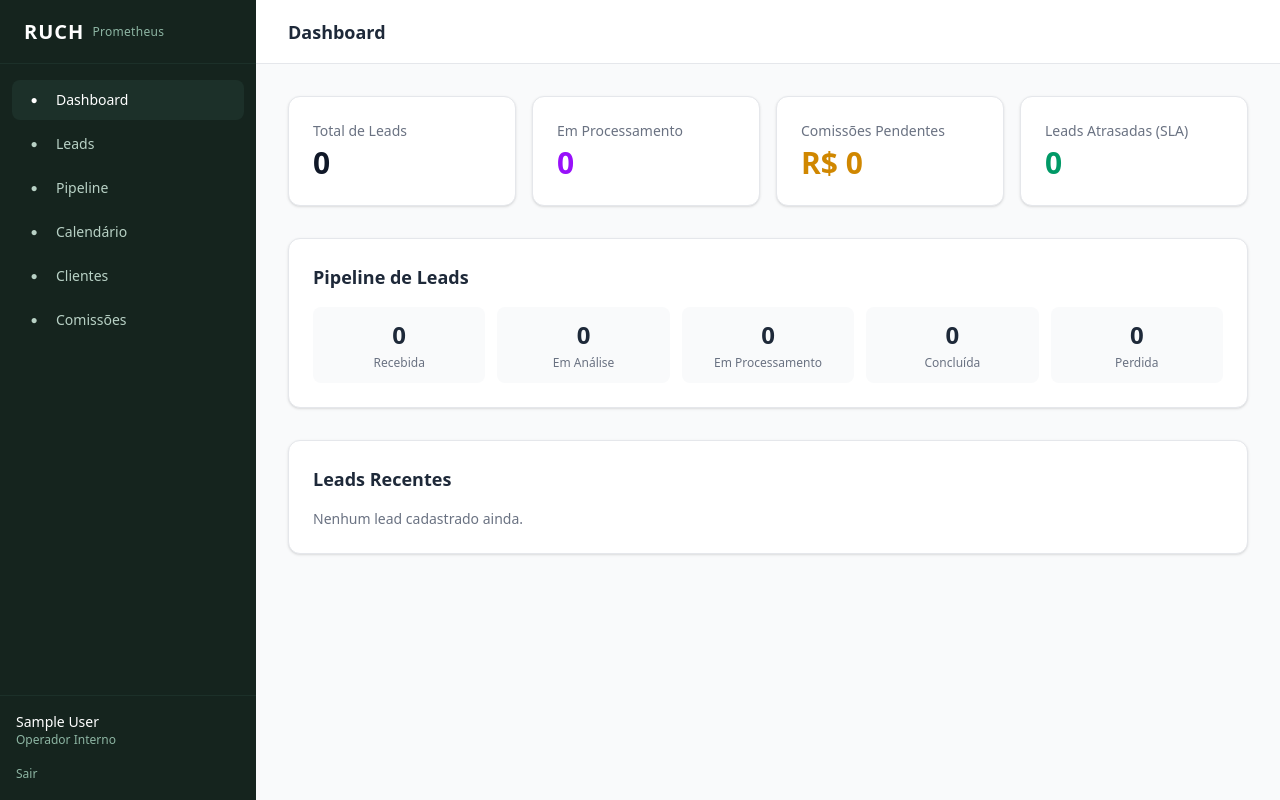
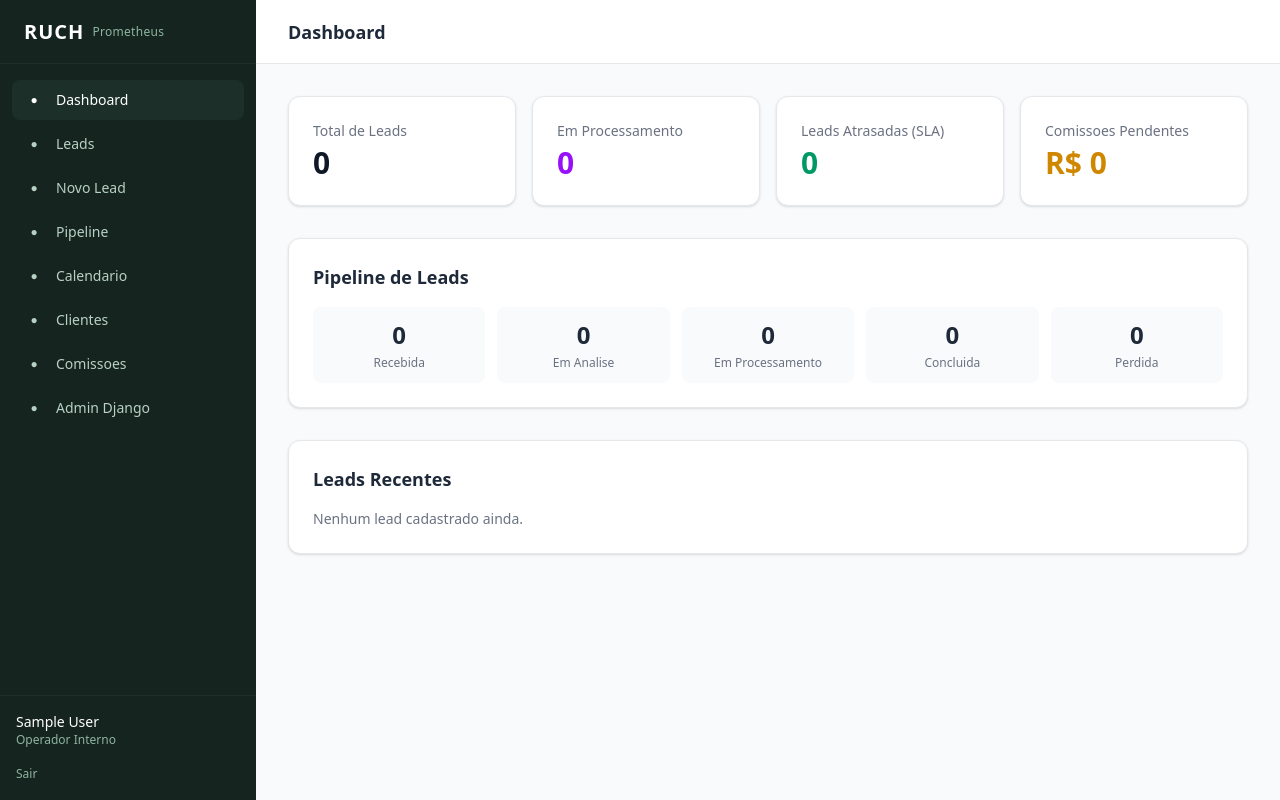
Before and after one commit to Wilkerson/Prometheus, a Django app: page /dashboard/ in a window 1280 px wide. Run offline with Django 5.2, Linux system fonts and the light colour scheme; the visitor is signed in with stand-in values (Sample User, id 1); data that the repository does not hold is empty; style sheets or scripts are compiled from the project's sources; parts of the project's set-up code (start-up, migrations or seed data) failed here and were passed over; some libraries are stand-ins or nearby versions.

Commit message:
Refatora controle de acesso para usar permissoes Django (groups + permissions)
Sidebar agora exibe itens baseado em user.has_perm(), nao mais no campo
perfil. Views usam PermissionRequiredMixin do Django. Dashboard exibe
cards/secoes condicionalmente (can_view_leads, can_view_comissoes).
Superuser ve tudo automaticamente. Grupos configurados no Django Admin
definem o que cada usuario pode acessar.

Co-Authored-By: Claude Opus 4.6 (1M context) <noreply@anthropic.com>

```diff
--- a/apps/web/context_processors.py
+++ b/apps/web/context_processors.py
@@ -1,32 +1,74 @@
-from apps.accounts.models import Usuario
-
-
 def navigation(request):
-    """Contexto de navegação baseado no perfil do usuário."""
+    """
+    Contexto de navegacao baseado nas permissoes reais do usuario.
+    Usa user.has_perm() que verifica permissoes diretas + grupos.
+    Superuser (is_superuser) ve todos os itens automaticamente.
+    """
     if not request.user.is_authenticated:
         return {"nav_items": []}
 
-    perfil = request.user.perfil
+    user = request.user
+
+    # Todos os itens possiveis com a permissao necessaria
+    # permission=None significa que qualquer usuario autenticado ve
+    all_items = [
+        {
+            "url": "/dashboard/",
+            "icon": "home",
+            "label": "Dashboard",
+            "permission": None,
+        },
+        {
+            "url": "/leads/",
+            "icon": "users",
+            "label": "Leads",
+            "permission": "crm.view_lead",
+        },
+        {
+            "url": "/leads/novo/",
+            "icon": "plus-circle",
+            "label": "Novo Lead",
+            "permission": "crm.add_lead",
+        },
+        {
+            "url": "/leads/pipeline/",
+            "icon": "columns",
+            "label": "Pipeline",
+            "permission": "crm.change_lead",
+        },
+        {
+            "url": "/leads/calendario/",
+            "icon": "calendar",
+            "label": "Calendario",
+            "permission": "crm.view_lead",
+        },
+        {
+            "url": "/clientes/",
+            "icon": "briefcase",
+            "label": "Clientes",
+            "permission": "crm.view_cliente",
+        },
+        {
+            "url": "/comissoes/",
+            "icon": "dollar-sign",
+            "label": "Comissoes",
+            "permission": "comissoes.view_comissao",
+        },
+    ]
+
+    # Filtra itens baseado nas permissoes do usuario
     items = []
+    for item in all_items:
+        perm = item["permission"]
+        if perm is None or user.has_perm(perm):
+            items.append({
+                "url": item["url"],
+                "icon": item["icon"],
+                "label": item["label"],
+            })
 
-    if perfil == Usuario.Perfil.PARCEIRO:
-        items = [
-            {"url": "/dashboard/", "icon": "home", "label": "Dashboard"},
-            {"url": "/leads/", "icon": "users", "label": "Meus Leads"},
-            {"url": "/leads/novo/", "icon": "plus-circle", "label": "Novo Lead"},
-            {"url": "/comissoes/", "icon": "dollar-sign", "label": "Comissões"},
-        ]
-    elif perfil in (Usuario.Perfil.SUPER_ADMIN, Usuario.Perfil.OPERADOR):
-        items = [
-            {"url": "/dashboard/", "icon": "home", "label": "Dashboard"},
-            {"url": "/leads/", "icon": "users", "label": "Leads"},
-            {"url": "/leads/pipeline/", "icon": "columns", "label": "Pipeline"},
-            {"url": "/leads/calendario/", "icon": "calendar", "label": "Calendário"},
-            {"url": "/clientes/", "icon": "briefcase", "label": "Clientes"},
-            {"url": "/comissoes/", "icon": "dollar-sign", "label": "Comissões"},
-        ]
-
-    if perfil == Usuario.Perfil.SUPER_ADMIN:
+    # Admin Django — so superuser
+    if user.is_superuser:
         items.append({"url": "/admin/", "icon": "settings", "label": "Admin Django"})
 
     return {"nav_items": items}
--- a/apps/web/views.py
+++ b/apps/web/views.py
@@ -1,6 +1,6 @@
 from django.contrib.auth import login, logout
 from django.contrib.auth.forms import AuthenticationForm
-from django.contrib.auth.mixins import LoginRequiredMixin
+from django.contrib.auth.mixins import LoginRequiredMixin, PermissionRequiredMixin
 from django.db.models import Count, Q, Sum
 from django.shortcuts import get_object_or_404, redirect, render
 from django.utils import timezone
@@ -11,11 +11,11 @@ from apps.accounts.models import Usuario
 from apps.comissoes.models import Comissao
 from apps.crm.models import Cliente, EntidadeParceira, Lead, LeadHistorico
 
-from .mixins import HtmxMixin, OperadorRequiredMixin, is_htmx
+from .mixins import HtmxMixin, is_htmx
 
 
 # ---------------------------------------------------------------------------
-# Landing Page (p&uacute;blica)
+# Landing Page (publica)
 # ---------------------------------------------------------------------------
 class HomeView(View):
     def get(self, request):
@@ -67,39 +67,53 @@ class DashboardView(LoginRequiredMixin, TemplateView):
         ctx = super().get_context_data(**kwargs)
         user = self.request.user
 
-        if user.perfil == Usuario.Perfil.PARCEIRO and hasattr(user, "parceiro"):
-            parceiro = user.parceiro
-            leads_qs = Lead.objects.filter(parceiro=parceiro)
-            comissoes_qs = Comissao.objects.filter(parceiro=parceiro)
+        # Leads — so mostra se tem permissao de visualizar
+        if user.has_perm("crm.view_lead"):
+            if hasattr(user, "parceiro"):
+                leads_qs = Lead.objects.filter(parceiro=user.parceiro)
+            else:
+                leads_qs = Lead.objects.all()
+
+            stats = leads_qs.values("status").annotate(total=Count("id"))
+            por_status = {item["status"]: item["total"] for item in stats}
+            ctx["leads_total"] = sum(por_status.values())
+            ctx["leads_por_status"] = por_status
+            ctx["leads_recentes"] = leads_qs.select_related("parceiro").order_by("-criado_em")[:10]
+
+            limite = timezone.now() - timezone.timedelta(days=3)
+            ctx["leads_atrasadas"] = (
+                leads_qs.exclude(status__in=[Lead.Status.CONCLUIDA, Lead.Status.PERDIDA])
+                .filter(atualizado_em__lt=limite)
+                .count()
+            )
         else:
-            leads_qs = Lead.objects.all()
-            comissoes_qs = Comissao.objects.all()
+            ctx["leads_total"] = 0
+            ctx["leads_por_status"] = {}
+            ctx["leads_recentes"] = []
+            ctx["leads_atrasadas"] = 0
 
-        # Stats de leads
-        stats = leads_qs.values("status").annotate(total=Count("id"))
-        por_status = {item["status"]: item["total"] for item in stats}
-        ctx["leads_total"] = sum(por_status.values())
-        ctx["leads_por_status"] = por_status
+        # Comissoes — so mostra se tem permissao
+        if user.has_perm("comissoes.view_comissao"):
+            if hasattr(user, "parceiro"):
+                comissoes_qs = Comissao.objects.filter(parceiro=user.parceiro)
+            else:
+                comissoes_qs = Comissao.objects.all()
 
-        # Stats de comissões
-        comissao_stats = comissoes_qs.aggregate(
-            pendente=Sum("valor_comissao", filter=Q(status=Comissao.Status.PENDENTE)),
-            pago=Sum("valor_comissao", filter=Q(status=Comissao.Status.PAGO)),
-            total_count=Count("id"),
-        )
-        ctx["comissao_pendente"] = comissao_stats["pendente"] or 0
-        ctx["comissao_pago"] = comissao_stats["pago"] or 0
+            comissao_stats = comissoes_qs.aggregate(
+                pendente=Sum("valor_comissao", filter=Q(status=Comissao.Status.PENDENTE)),
+                pago=Sum("valor_comissao", filter=Q(status=Comissao.Status.PAGO)),
+                total_count=Count("id"),
+            )
+            ctx["comissao_pendente"] = comissao_stats["pendente"] or 0
+            ctx["comissao_pago"] = comissao_stats["pago"] or 0
+        else:
+            ctx["comissao_pendente"] = 0
+            ctx["comissao_pago"] = 0
 
-        # Leads recentes
-        ctx["leads_recentes"] = leads_qs.select_related("parceiro").order_by("-criado_em")[:10]
-
-        # SLA: leads paradas há mais de 3 dias
-        limite = timezone.now() - timezone.timedelta(days=3)
-        ctx["leads_atrasadas"] = (
-            leads_qs.exclude(status__in=[Lead.Status.CONCLUIDA, Lead.Status.PERDIDA])
-            .filter(atualizado_em__lt=limite)
-            .count()
-        )
+        # Permissoes para controlar o que exibir no template
+        ctx["can_view_leads"] = user.has_perm("crm.view_lead")
+        ctx["can_view_comissoes"] = user.has_perm("comissoes.view_comissao")
+        ctx["can_view_clientes"] = user.has_perm("crm.view_cliente")
 
         return ctx
 
@@ -107,20 +121,20 @@ class DashboardView(LoginRequiredMixin, TemplateView):
 # ---------------------------------------------------------------------------
 # Leads
 # ---------------------------------------------------------------------------
-class LeadListView(LoginRequiredMixin, HtmxMixin, ListView):
+class LeadListView(PermissionRequiredMixin, HtmxMixin, ListView):
     template_name = "leads/list.html"
     partial_template_name = "leads/_table.html"
     context_object_name = "leads"
     paginate_by = 20
+    permission_required = "crm.view_lead"
 
     def get_queryset(self):
         user = self.request.user
         qs = Lead.objects.select_related("parceiro", "operador").order_by("-criado_em")
 
-        if user.perfil == Usuario.Perfil.PARCEIRO and hasattr(user, "parceiro"):
+        if hasattr(user, "parceiro"):
             qs = qs.filter(parceiro=user.parceiro)
 
-        # Filtros
         status_filter = self.request.GET.get("status")
         if status_filter:
             qs = qs.filter(status=status_filter)
@@ -145,7 +159,9 @@ class LeadListView(LoginRequiredMixin, HtmxMixin, ListView):
         return ctx
 
 
-class LeadCreateView(LoginRequiredMixin, View):
+class LeadCreateView(PermissionRequiredMixin, View):
+    permission_required = "crm.add_lead"
+
     def get(self, request):
         return render(request, "leads/create.html", {
             "produto_choices": Lead.Produto.choices,
@@ -160,7 +176,7 @@ class LeadCreateView(LoginRequiredMixin, View):
             "produto_interesse": request.POST.get("produto_interesse", ""),
         }
 
-        if user.perfil == Usuario.Perfil.PARCEIRO and hasattr(user, "parceiro"):
+        if hasattr(user, "parceiro"):
             lead_data["parceiro"] = user.parceiro
         else:
             parceiro_id = request.POST.get("parceiro")
@@ -174,7 +190,9 @@ class LeadCreateView(LoginRequiredMixin, View):
         return redirect("web:leads")
 
 
-class LeadDetailView(LoginRequiredMixin, View):
+class LeadDetailView(PermissionRequiredMixin, View):
+    permission_required = "crm.view_lead"
+
     def get(self, request, pk):
         lead = get_object_or_404(
             Lead.objects.select_related("parceiro", "operador"),
@@ -182,25 +200,28 @@ class LeadDetailView(LoginRequiredMixin, View):
         )
         historico = lead.historico.select_related("usuario").all()
 
-        # Verifica permissão do parceiro
+        # Parceiro so ve os seus
         if (
-            request.user.perfil == Usuario.Perfil.PARCEIRO
-            and hasattr(request.user, "parceiro")
+            hasattr(request.user, "parceiro")
             and lead.parceiro != request.user.parceiro
         ):
             from django.core.exceptions import PermissionDenied
             raise PermissionDenied
 
-        transicoes = Lead.TRANSICOES_VALIDAS.get(lead.status, ())
+        transicoes = []
+        if request.user.has_perm("crm.change_lead"):
+            transicoes = [(s, Lead.Status(s).label) for s in Lead.TRANSICOES_VALIDAS.get(lead.status, ())]
 
         return render(request, "leads/detail.html", {
             "lead": lead,
             "historico": historico,
-            "transicoes": [(s, Lead.Status(s).label) for s in transicoes],
+            "transicoes": transicoes,
         })
 
 
-class LeadUpdateStatusView(OperadorRequiredMixin, View):
+class LeadUpdateStatusView(PermissionRequiredMixin, View):
+    permission_required = "crm.change_lead"
+
     def post(self, request, pk):
         lead = get_object_or_404(Lead, pk=pk)
         novo_status = request.POST.get("status")
@@ -208,7 +229,7 @@ class LeadUpdateStatusView(OperadorRequiredMixin, View):
 
         if not lead.pode_transitar_para(novo_status):
             return render(request, "leads/_status_error.html", {
-                "error": f"Transição de '{lead.get_status_display()}' para '{novo_status}' não é permitida.",
+                "error": f"Transicao de '{lead.get_status_display()}' para '{novo_status}' nao e permitida.",
             })
 
         status_anterior = lead.status
@@ -223,23 +244,23 @@ class LeadUpdateStatusView(OperadorRequiredMixin, View):
             observacao=observacao,
         )
 
-        # Dispara envio para sistema externo
         if novo_status == Lead.Status.EM_PROCESSAMENTO:
             from apps.crm.tasks import enviar_lead_sistema_externo
             enviar_lead_sistema_externo.delay(lead.id)
 
         historico = lead.historico.select_related("usuario").all()
-        transicoes = Lead.TRANSICOES_VALIDAS.get(lead.status, ())
+        transicoes = [(s, Lead.Status(s).label) for s in Lead.TRANSICOES_VALIDAS.get(lead.status, ())]
 
         return render(request, "leads/_detail_content.html", {
             "lead": lead,
             "historico": historico,
-            "transicoes": [(s, Lead.Status(s).label) for s in transicoes],
+            "transicoes": transicoes,
         })
 
 
-class LeadPipelineView(OperadorRequiredMixin, TemplateView):
+class LeadPipelineView(PermissionRequiredMixin, TemplateView):
     template_name = "leads/pipeline.html"
+    permission_required = "crm.change_lead"
 
     def get_context_data(self, **kwargs):
         ctx = super().get_context_data(**kwargs)
@@ -251,8 +272,9 @@ class LeadPipelineView(OperadorRequiredMixin, TemplateView):
         return ctx
 
 
-class LeadCalendarioView(OperadorRequiredMixin, TemplateView):
+class LeadCalendarioView(PermissionRequiredMixin, TemplateView):
     template_name = "leads/calendario.html"
+    permission_required = "crm.view_lead"
 
     def get_context_data(self, **kwargs):
         ctx = super().get_context_data(**kwargs)
@@ -285,7 +307,6 @@ class LeadCalendarioView(OperadorRequiredMixin, TemplateView):
                 dias[dia] = []
             dias[dia].append(lead)
 
-        # Navegação
         if mes_num == 1:
             prev_mes = f"{ano - 1:04d}-12"
         else:
@@ -309,11 +330,12 @@ class LeadCalendarioView(OperadorRequiredMixin, TemplateView):
 # ---------------------------------------------------------------------------
 # Clientes
 # ---------------------------------------------------------------------------
-class ClienteListView(OperadorRequiredMixin, HtmxMixin, ListView):
+class ClienteListView(PermissionRequiredMixin, HtmxMixin, ListView):
     template_name = "clientes/list.html"
     partial_template_name = "clientes/_table.html"
     context_object_name = "clientes"
     paginate_by = 20
+    permission_required = "crm.view_cliente"
 
     def get_queryset(self):
         qs = Cliente.objects.prefetch_related("produtos").order_by("-ativado_em")
@@ -323,7 +345,9 @@ class ClienteListView(OperadorRequiredMixin, HtmxMixin, ListView):
         return qs
 
 
-class ClienteDetailView(OperadorRequiredMixin, View):
+class ClienteDetailView(PermissionRequiredMixin, View):
+    permission_required = "crm.view_cliente"
+
     def get(self, request, pk):
         cliente = get_object_or_404(
             Cliente.objects.prefetch_related("produtos"),
@@ -333,19 +357,20 @@ class ClienteDetailView(OperadorRequiredMixin, View):
 
 
 # ---------------------------------------------------------------------------
-# Comissões
+# Comissoes
 # ---------------------------------------------------------------------------
-class ComissaoListView(LoginRequiredMixin, HtmxMixin, ListView):
+class ComissaoListView(PermissionRequiredMixin, HtmxMixin, ListView):
     template_name = "comissoes/list.html"
     partial_template_name = "comissoes/_table.html"
     context_object_name = "comissoes"
     paginate_by = 20
+    permission_required = "comissoes.view_comissao"
 
     def get_queryset(self):
         user = self.request.user
         qs = Comissao.objects.select_related("parceiro", "venda").order_by("-gerado_em")
 
-        if user.perfil == Usuario.Perfil.PARCEIRO and hasattr(user, "parceiro"):
+        if hasattr(user, "parceiro"):
             qs = qs.filter(parceiro=user.parceiro)
 
         status_filter = self.request.GET.get("status")
--- a/templates/dashboard/index.html
+++ b/templates/dashboard/index.html
@@ -6,6 +6,7 @@
 {% block content %}
 <!-- Stats Cards -->
 <div class="grid grid-cols-1 sm:grid-cols-2 lg:grid-cols-4 gap-4 mb-8">
+  {% if can_view_leads %}
   <div class="card">
     <div class="text-sm font-medium text-gray-500">Total de Leads</div>
     <div class="mt-1 text-3xl font-bold text-gray-900">{{ leads_total }}</div>
@@ -14,33 +15,31 @@
     <div class="text-sm font-medium text-gray-500">Em Processamento</div>
     <div class="mt-1 text-3xl font-bold text-purple-600">{{ leads_por_status.em_processamento|default:"0" }}</div>
   </div>
-  <div class="card">
-    <div class="text-sm font-medium text-gray-500">Comissões Pendentes</div>
-    <div class="mt-1 text-3xl font-bold text-yellow-600">R$ {{ comissao_pendente }}</div>
-  </div>
   <div class="card {% if leads_atrasadas > 0 %}border-red-300 bg-red-50{% endif %}">
     <div class="text-sm font-medium text-gray-500">Leads Atrasadas (SLA)</div>
     <div class="mt-1 text-3xl font-bold {% if leads_atrasadas > 0 %}text-red-600{% else %}text-emerald-600{% endif %}">{{ leads_atrasadas }}</div>
   </div>
+  {% endif %}
+  {% if can_view_comissoes %}
+  <div class="card">
+    <div class="text-sm font-medium text-gray-500">Comissoes Pendentes</div>
+    <div class="mt-1 text-3xl font-bold text-yellow-600">R$ {{ comissao_pendente }}</div>
+  </div>
+  {% endif %}
 </div>
 
+{% if can_view_leads %}
 <!-- Status Pipeline -->
 <div class="card mb-8">
   <h2 class="text-lg font-semibold text-gray-800 mb-4">Pipeline de Leads</h2>
   <div class="grid grid-cols-2 sm:grid-cols-5 gap-3">
-    {% for status_value, status_label in status_list %}
-    <div class="text-center p-3 rounded-lg bg-gray-50">
-      <div class="text-2xl font-bold text-gray-800">{{ leads_por_status|default_if_none:"{}"|dictsort:status_value }}{% with count=leads_por_status %}{% if status_value in count %}{{ count|dictsort:status_value }}{% else %}0{% endif %}{% endwith %}</div>
-      <div class="text-xs text-gray-500 mt-1">{{ status_label }}</div>
-    </div>
-    {% empty %}
     <div class="text-center p-3 rounded-lg bg-gray-50">
       <div class="text-2xl font-bold text-gray-800">{{ leads_por_status.recebida|default:"0" }}</div>
       <div class="text-xs text-gray-500 mt-1">Recebida</div>
     </div>
     <div class="text-center p-3 rounded-lg bg-gray-50">
       <div class="text-2xl font-bold text-gray-800">{{ leads_por_status.em_analise|default:"0" }}</div>
-      <div class="text-xs text-gray-500 mt-1">Em Análise</div>
+      <div class="text-xs text-gray-500 mt-1">Em Analise</div>
     </div>
     <div class="text-center p-3 rounded-lg bg-gray-50">
       <div class="text-2xl font-bold text-gray-800">{{ leads_por_status.em_processamento|default:"0" }}</div>
@@ -48,13 +47,12 @@
     </div>
     <div class="text-center p-3 rounded-lg bg-gray-50">
       <div class="text-2xl font-bold text-gray-800">{{ leads_por_status.concluida|default:"0" }}</div>
-      <div class="text-xs text-gray-500 mt-1">Concluída</div>
+      <div class="text-xs text-gray-500 mt-1">Concluida</div>
     </div>
     <div class="text-center p-3 rounded-lg bg-gray-50">
       <div class="text-2xl font-bold text-gray-800">{{ leads_por_status.perdida|default:"0" }}</div>
       <div class="text-xs text-gray-500 mt-1">Perdida</div>
     </div>
-    {% endfor %}
   </div>
 </div>
 
@@ -90,4 +88,12 @@
   <p class="text-sm text-gray-500">Nenhum lead cadastrado ainda.</p>
   {% endif %}
 </div>
+{% endif %}
+
+{% if not can_view_leads and not can_view_comissoes %}
+<div class="card text-center py-12">
+  <p class="text-gray-500">Bem-vindo ao Prometheus!</p>
+  <p class="text-sm text-gray-400 mt-2">Entre em contato com o administrador para configurar suas permissoes de acesso.</p>
+</div>
+{% endif %}
 {% endblock %}
```
Also changed, not shown: PLANEJAMENTO.md (+34 -9 lines), apps/web/mixins.py (+9 -31 lines).
